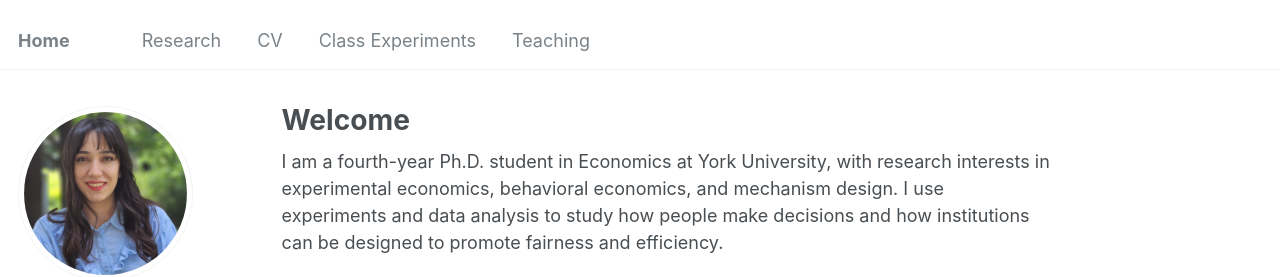
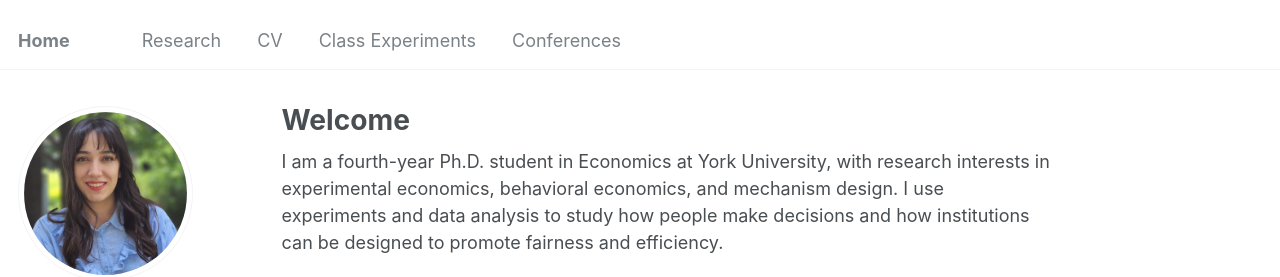
Before and after one commit to sukrandinc/sukrandinc.github.io, a Jekyll site: the page built from _pages/about.md, in a window 1280 px wide. Shown: the top 277 px of the page. Built offline with Jekyll 4.4.1, drawn with Linux system fonts in a browser that asks for light colours.

Commit message:
conferences title added

```diff
--- a/_data/navigation.yml
+++ b/_data/navigation.yml
@@ -14,5 +14,5 @@ main:
   - title: "Class Experiments"
     url: /talks/
 
-  - title: "Teaching"
+  - title: "Conferences"
     url: /teaching/
```
Also changed, not shown: 1 other file.
